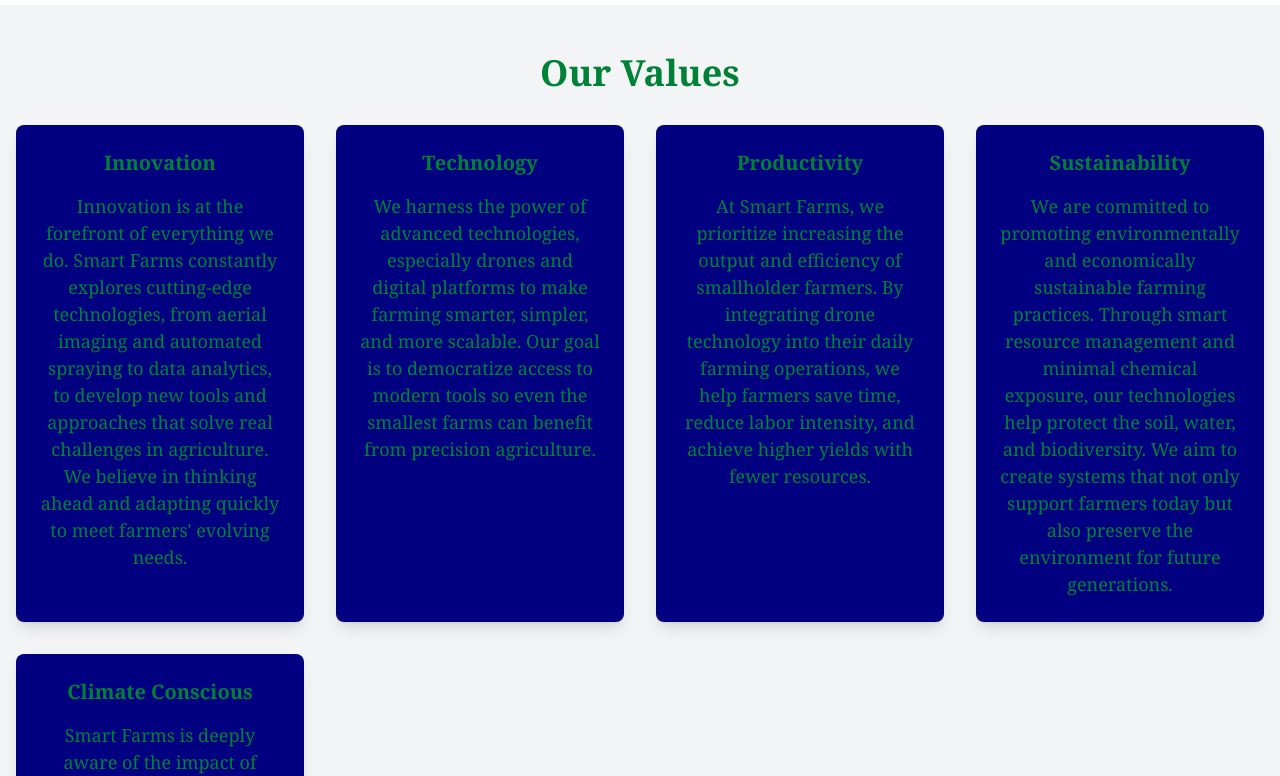
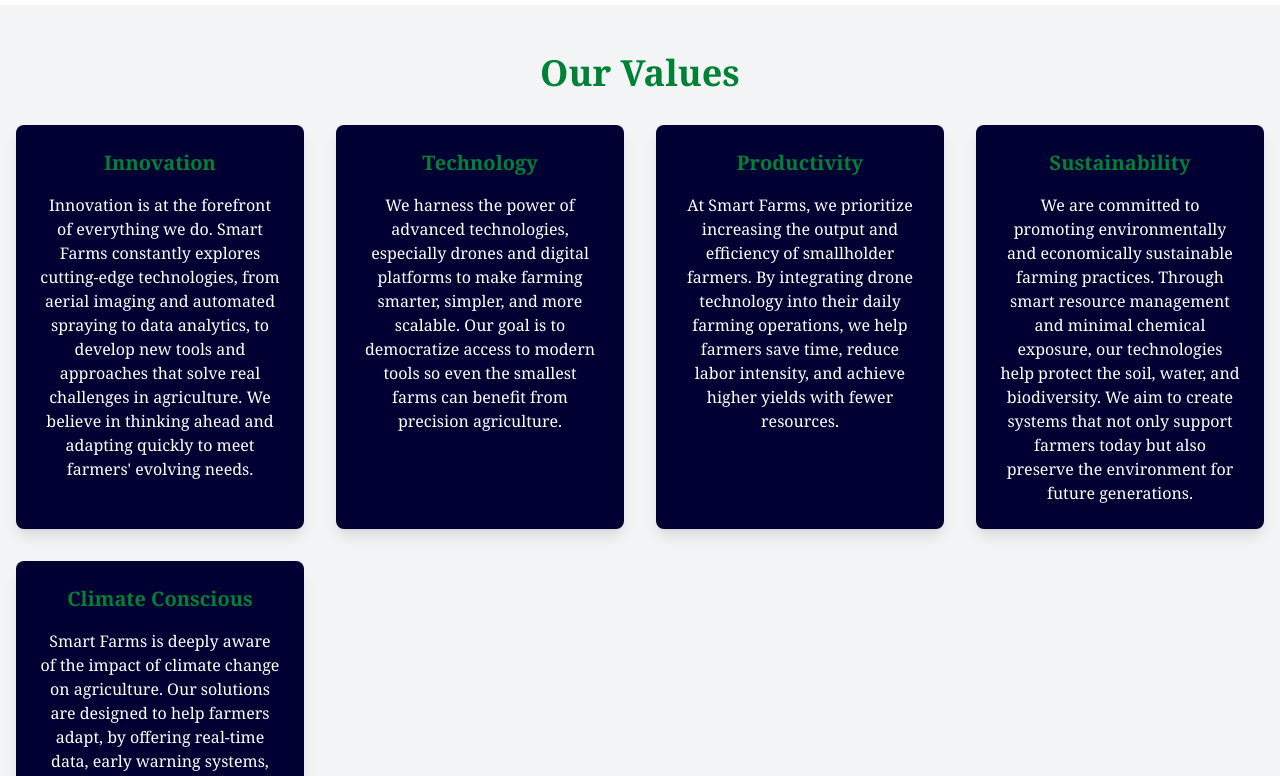
Before and after one commit to HudsonWayne/Smart-Farms, a Next.js app: page /about in a window 1280 px wide. Shown: the part 2160-2936 px from the top of the page. Built offline with nearby package versions, Linux system fonts and the light colour scheme; a web font is replaced by a local one.

Commit message:
initial commit

```diff
--- a/src/pages/about.tsx
+++ b/src/pages/about.tsx
@@ -97,41 +97,41 @@ export default function AboutPage() {
 
         <div className="grid md:grid-cols-2 lg:grid-cols-4 gap-8 max-w-7xl mx-auto px-4">
           {/* Innovation */}
-          <div className="bg-[#000080] text-green-700 p-6 rounded-lg shadow-lg text-center">
-            <h3 className="text-xl font-bold mb-4" style={{ fontFamily: "Georgia, serif" }}>Innovation</h3>
-            <p style={{ fontFamily: "Georgia, serif", fontSize: "1.125rem" }}>
+          <div className="bg-[#000033] text-green-700 p-6 rounded-lg shadow-lg text-center">
+            <h3 className="text-xl font-bold mb-4 text-green-700" style={{ fontFamily: "Georgia, serif" }}>Innovation</h3>
+            <p className="text-white" style={{ fontFamily: "Georgia, serif", fontSize: "1rem" }}>
               Innovation is at the forefront of everything we do. Smart Farms constantly explores cutting-edge technologies, from aerial imaging and automated spraying to data analytics, to develop new tools and approaches that solve real challenges in agriculture. We believe in thinking ahead and adapting quickly to meet farmers' evolving needs.
             </p>
           </div>
 
           {/* Technology */}
-          <div className="bg-[#000080] text-green-700 p-6 rounded-lg shadow-lg text-center">
-            <h3 className="text-xl font-bold mb-4" style={{ fontFamily: "Georgia, serif" }}>Technology</h3>
-            <p style={{ fontFamily: "Georgia, serif", fontSize: "1.125rem" }}>
+          <div className="bg-[#000033] text-green-700 p-6 rounded-lg shadow-lg text-center">
+            <h3 className="text-xl font-bold mb-4 text-green-700" style={{ fontFamily: "Georgia, serif" }}>Technology</h3>
+            <p className="text-white" style={{ fontFamily: "Georgia, serif", fontSize: "1rem" }}>
               We harness the power of advanced technologies, especially drones and digital platforms to make farming smarter, simpler, and more scalable. Our goal is to democratize access to modern tools so even the smallest farms can benefit from precision agriculture.
             </p>
           </div>
 
           {/* Productivity */}
-          <div className="bg-[#000080] text-green-700 p-6 rounded-lg shadow-lg text-center">
-            <h3 className="text-xl font-bold mb-4" style={{ fontFamily: "Georgia, serif" }}>Productivity</h3>
-            <p style={{ fontFamily: "Georgia, serif", fontSize: "1.125rem" }}>
+          <div className="bg-[#000033] text-green-700 p-6 rounded-lg shadow-lg text-center">
+            <h3 className="text-xl font-bold mb-4 text-green-700" style={{ fontFamily: "Georgia, serif" }}>Productivity</h3>
+            <p className="text-white" style={{ fontFamily: "Georgia, serif", fontSize: "1rem" }}>
               At Smart Farms, we prioritize increasing the output and efficiency of smallholder farmers. By integrating drone technology into their daily farming operations, we help farmers save time, reduce labor intensity, and achieve higher yields with fewer resources.
             </p>
           </div>
 
           {/* Sustainability */}
-          <div className="bg-[#000080] text-green-700 p-6 rounded-lg shadow-lg text-center">
-            <h3 className="text-xl font-bold mb-4" style={{ fontFamily: "Georgia, serif" }}>Sustainability</h3>
-            <p style={{ fontFamily: "Georgia, serif", fontSize: "1.125rem" }}>
+          <div className="bg-[#000033] text-green-700 p-6 rounded-lg shadow-lg text-center">
+            <h3 className="text-xl font-bold mb-4 text-green-700" style={{ fontFamily: "Georgia, serif" }}>Sustainability</h3>
+            <p className="text-white" style={{ fontFamily: "Georgia, serif", fontSize: "1rem" }}>
               We are committed to promoting environmentally and economically sustainable farming practices. Through smart resource management and minimal chemical exposure, our technologies help protect the soil, water, and biodiversity. We aim to create systems that not only support farmers today but also preserve the environment for future generations.
             </p>
           </div>
 
           {/* Climate Conscious (Centered) */}
-          <div className="bg-[#000080] text-green-700 p-6 rounded-lg shadow-lg text-center col-span-2 lg:col-span-1">
-            <h3 className="text-xl font-bold mb-4" style={{ fontFamily: "Georgia, serif" }}>Climate Conscious</h3>
-            <p style={{ fontFamily: "Georgia, serif", fontSize: "1.125rem" }}>
+          <div className="bg-[#000033] text-green-700 p-6 rounded-lg shadow-lg text-center col-span-2 lg:col-span-1 mx-auto">
+            <h3 className="text-xl font-bold mb-4 text-green-700" style={{ fontFamily: "Georgia, serif" }}>Climate Conscious</h3>
+            <p className="text-white" style={{ fontFamily: "Georgia, serif", fontSize: "1rem" }}>
               Smart Farms is deeply aware of the impact of climate change on agriculture. Our solutions are designed to help farmers adapt, by offering real-time data, early warning systems, and tools to optimize water and input use. We stand for climate-resilient agriculture that supports both people and the planet.
             </p>
           </div>
```
